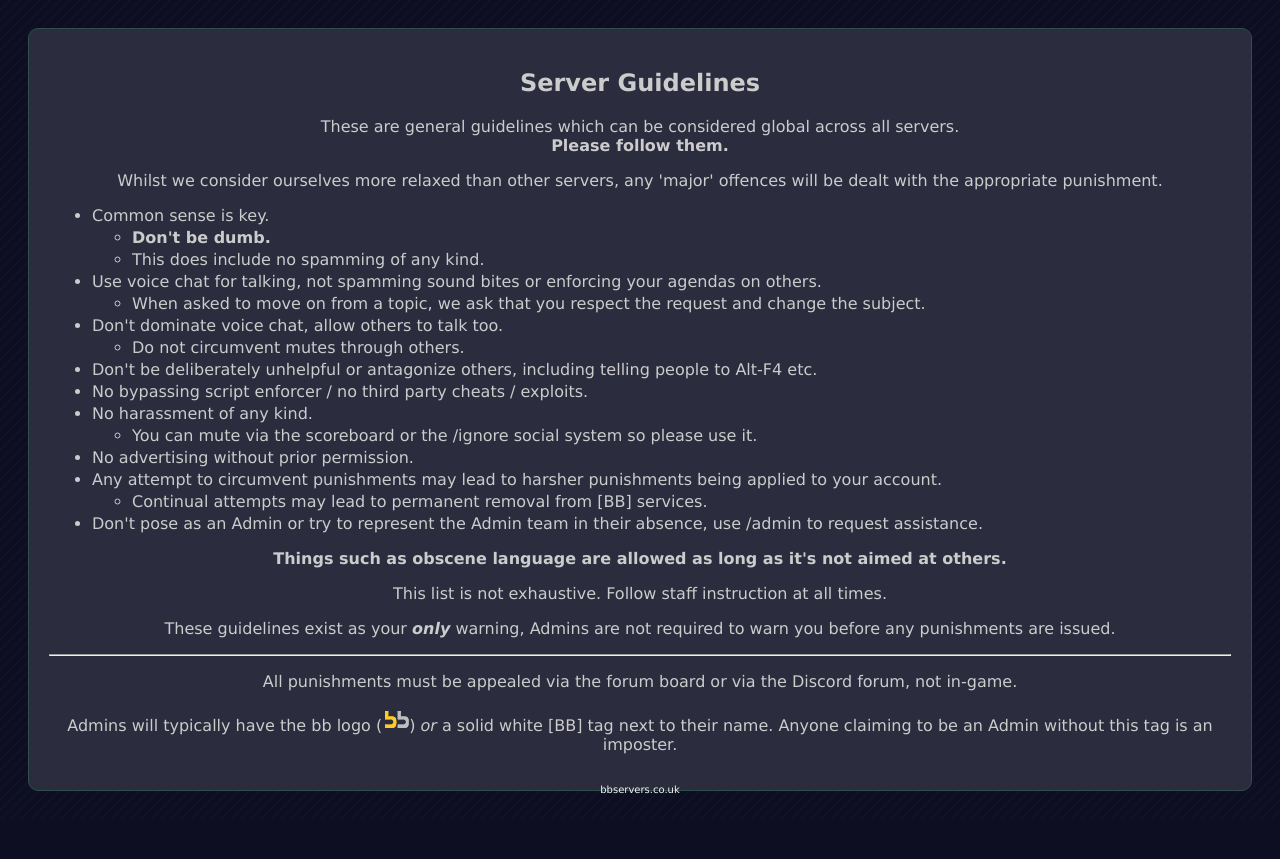
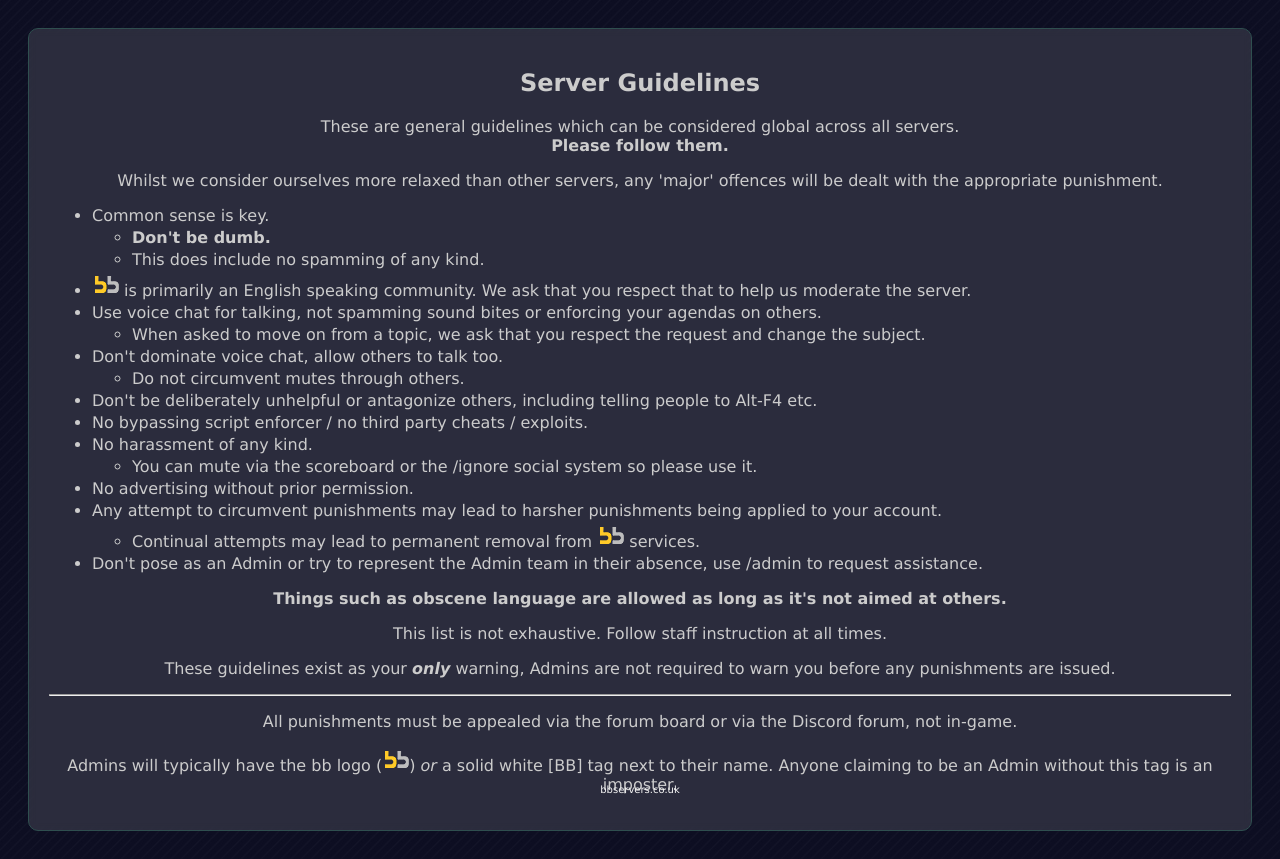
Before and after one commit to BB-Games/global-conduct-rules-community, a SvelteKit app: page / in a window 1280 px wide. Before the commit the page ends 819 px from the top, so only its background shows below. Built offline with nearby package versions, Linux system fonts and the light colour scheme.

Commit message:
Add a guideline specifying that [BB] primarily speaks English with some basic reasoning (#221)
* Add a guideline specifying that [BB] primarily speaks English, with some reasoning

* bump vite

```diff
--- a/package.json
+++ b/package.json
@@ -17,7 +17,7 @@
 		"prettier": "^3.5.3",
 		"prettier-plugin-svelte": "^3.3.3",
 		"svelte": "^4.2.19",
-		"vite": "^5.4.17"
+		"vite": "^5.4.18"
 	},
 	"type": "module",
 	"dependencies": {
--- a/src/routes/+page.svelte
+++ b/src/routes/+page.svelte
@@ -23,6 +23,7 @@
 			<li><b>Don't be dumb.</b></li>
 			<li>This does include no spamming of any kind.</li>
 		</ul>
+		<li><img id="bblogo" src="./bb_admin.png" alt="[BB]" /> is primarily an English speaking community. We ask that you respect that to help us moderate the server. </li>
 		<li>
 			Use voice chat for talking, not spamming sound bites or enforcing your agendas on others.
 		</li>
@@ -45,7 +46,7 @@
 			account.
 		</li>
 		<ul>
-			<li>Continual attempts may lead to permanent removal from [BB] services.</li>
+			<li>Continual attempts may lead to permanent removal from <img id="bblogo" src="./bb_admin.png" alt="[BB]" /> services.</li>
 		</ul>
 		<li>
 			Don't pose as an Admin or try to represent the Admin team in their absence, use /admin to
```
Also changed, not shown: 1 other file (tests, documents, lock files or other folders).
